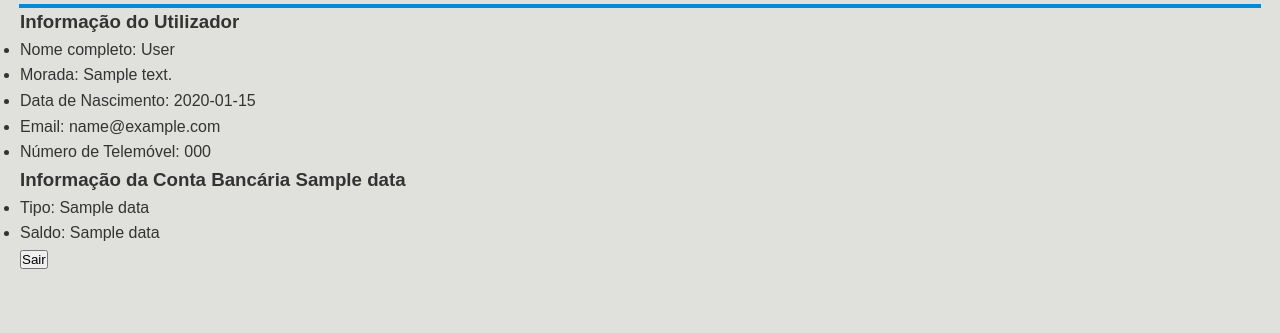
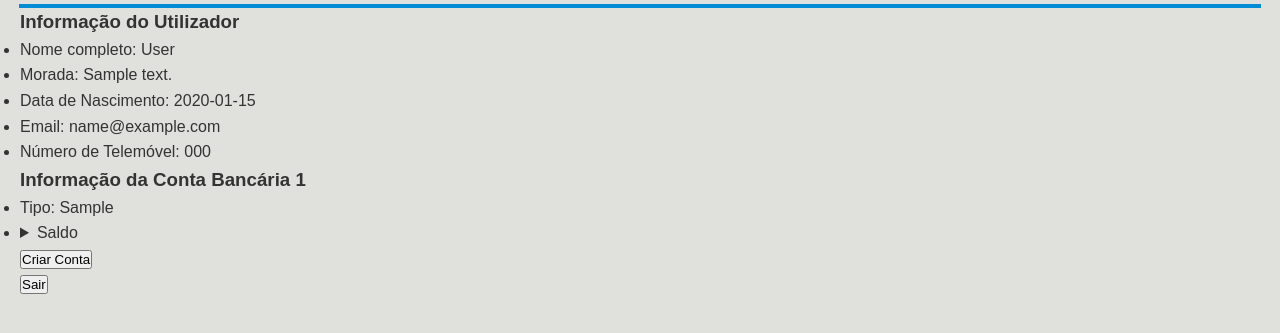
Before and after one commit to sfd-sdc/ProjInt, a Flask app: template flaskr/templates/user_dashboard.html in a window 1280 px wide. Shown: the part 107-440 px from the top of the page. Run offline with Flask 3, Linux system fonts and the light colour scheme; the template is opened without the code that fills it: most values are stand-ins (such as "Sample title", 1, 10 or a date in 2020).

Commit message:
Botão para criar conta bancária adicionado ao User Dashboard

```diff
--- a/flaskr/templates/user_dashboard.html
+++ b/flaskr/templates/user_dashboard.html
@@ -14,15 +14,22 @@
     </ul>
 
     {% for conta in contas %}
-        <h3>Informação da Conta Bancária {{ data }}</h3>
+        <h3>Informação da Conta Bancária {{ data.id }}</h3>
         <ul>
-            <li>Tipo: {{ data }}</li>
+            <li>Tipo: {{ data.acc_type }}</li>
             <li>
-                    Saldo: {{ data }}
+                <details>
+                    <summary>Saldo</summary>
+                    {{ data.acc_amount }}
                 </details>
             </li>
         </ul>
     {% endfor %}
+
+    <form action="/createAccount" method="post">
+        <button type="submit">Criar Conta</button>
+    </form>
+
     <form action="/logout" method="get">
         <button type="submit">Sair</button>
     </form>
```
